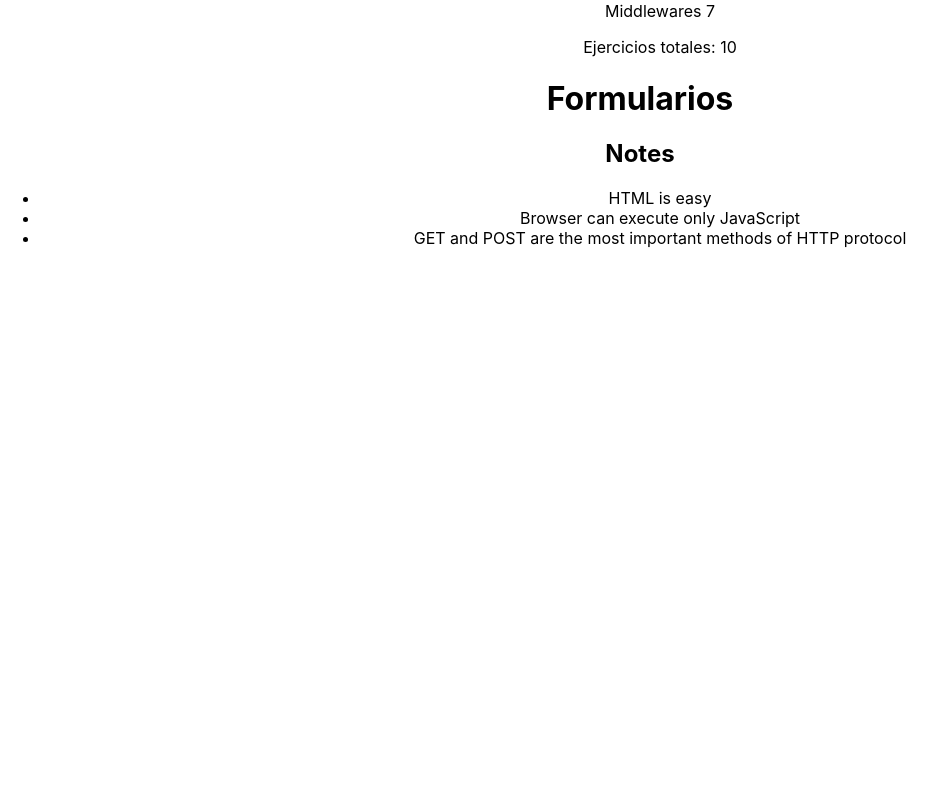
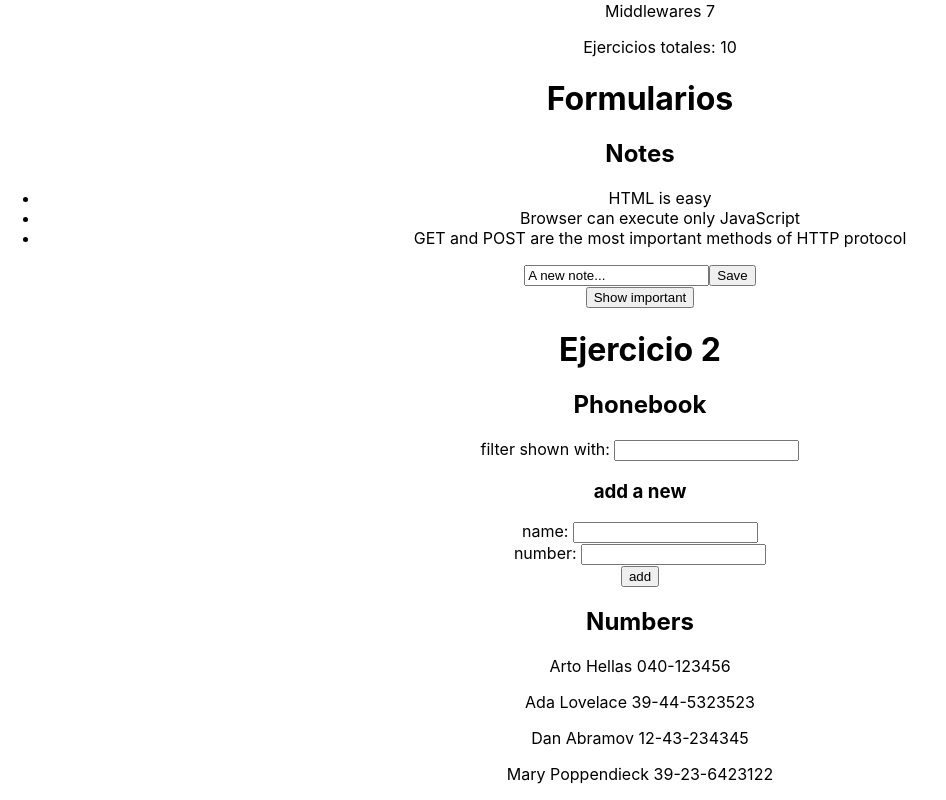
Before and after one commit to nicolasdev97/fullstack-bootcamp, a React (Create React App) app in the folder comunicandose-con-el-servidor/: page / in a window 1280 px wide. Shown: the part 540-1340 px from the top of the page, without its empty margins (0-946 px from the left). Before the commit the page ends 804 px from the top, so only its background shows below. Built offline with nearby package versions, Linux system fonts and the light colour scheme.

Commit message:
Ejercicio 2 de los formularios.

```diff
--- a/comunicandose-con-el-servidor/src/App.js
+++ b/comunicandose-con-el-servidor/src/App.js
@@ -3,6 +3,7 @@ import Note from "./renderizar-coleccion-modulos/Note";
 import AppEjercicio1 from "./ejercicio1/AppEjercicio1";
 import Courses from "./ejercicio1/Courses";
 import AppFormularios from "./formularios/AppFormularios";
+import AppAgendaTelefonica from "./ejercicio2/AppAgendaTelefonica";
 
 const App = ({ notes }) => {
   return (
@@ -17,6 +18,8 @@ const App = ({ notes }) => {
       <AppEjercicio1 courses={Courses} />
       <h1>Formularios</h1>
       <AppFormularios notes={notes} />
+      <h1>Ejercicio 2</h1>
+      <AppAgendaTelefonica />
     </div>
   );
 };
--- /dev/null
+++ b/comunicandose-con-el-servidor/src/ejercicio2/AppAgendaTelefonica.js
@@ -0,0 +1,75 @@
+import { useState } from "react";
+import Filter from "./Filter";
+import PersonForm from "./PersonForm";
+import Persons from "./Persons";
+
+const AppAgendaTelefonica = () => {
+  const [persons, setPersons] = useState([
+    { name: "Arto Hellas", number: "040-123456", id: 1 },
+    { name: "Ada Lovelace", number: "39-44-5323523", id: 2 },
+    { name: "Dan Abramov", number: "12-43-234345", id: 3 },
+    { name: "Mary Poppendieck", number: "39-23-6423122", id: 4 },
+  ]);
+  const [newName, setNewName] = useState("");
+  const [newPhone, setNewPhone] = useState("");
+
+  const addPerson = (event) => {
+    console.log("Name added");
+    event.preventDefault();
+    const personObject = {
+      name: newName,
+      number: newPhone,
+    };
+    if (newName.trim() !== "" && newPhone.trim() !== "") {
+      if (persons.some((person) => person.name === newName)) {
+        alert(`${newName} is already added to phonebook`);
+      } else {
+        setPersons([...persons, personObject]);
+        setNewName("");
+        setNewPhone("");
+      }
+    } else {
+      alert("Name and phone number cannot be empty");
+    }
+  };
+
+  const handleNameChange = (event) => {
+    console.log(event.target.value);
+    setNewName(event.target.value);
+  };
+
+  const handlePhoneChange = (event) => {
+    console.log(event.target.value);
+    setNewPhone(event.target.value);
+  };
+
+  const [filter, setFilter] = useState("");
+
+  const handleFilterChange = (event) => {
+    console.log(event.target.value);
+    setFilter(event.target.value);
+  };
+
+  const filteredPersons = persons.filter((person) =>
+    person.name.includes(filter)
+  );
+
+  return (
+    <div>
+      <h2>Phonebook</h2>
+      <Filter filter={filter} handleFilterChange={handleFilterChange} />
+      <h3>add a new</h3>
+      <PersonForm
+        addPerson={addPerson}
+        newName={newName}
+        handleNameChange={handleNameChange}
+        newPhone={newPhone}
+        handlePhoneChange={handlePhoneChange}
+      />
+      <h2>Numbers</h2>
+      <Persons filteredPersons={filteredPersons} persons={persons} />
+    </div>
+  );
+};
+
+export default AppAgendaTelefonica;
--- /dev/null
+++ b/comunicandose-con-el-servidor/src/ejercicio2/Filter.js
@@ -0,0 +1,9 @@
+const Filter = ({ filter, handleFilterChange }) => {
+  return (
+    <div>
+      filter shown with: <input value={filter} onChange={handleFilterChange} />
+    </div>
+  );
+};
+
+export default Filter;
--- /dev/null
+++ b/comunicandose-con-el-servidor/src/ejercicio2/PersonForm.js
@@ -0,0 +1,23 @@
+const PersonForm = ({
+  addPerson,
+  newName,
+  handleNameChange,
+  newPhone,
+  handlePhoneChange,
+}) => {
+  return (
+    <form onSubmit={addPerson}>
+      <div>
+        name: <input value={newName} onChange={handleNameChange} />
+      </div>
+      <div>
+        number: <input value={newPhone} onChange={handlePhoneChange} />
+      </div>
+      <div>
+        <button type="submit">add</button>
+      </div>
+    </form>
+  );
+};
+
+export default PersonForm;
--- /dev/null
+++ b/comunicandose-con-el-servidor/src/ejercicio2/Persons.js
@@ -0,0 +1,19 @@
+const Persons = ({ filteredPersons, persons }) => {
+  return (
+    <div>
+      {filteredPersons.length > 0
+        ? filteredPersons.map((person) => (
+            <p key={person.name}>
+              {person.name} {person.number}
+            </p>
+          ))
+        : persons.map((person) => (
+            <p key={person.name}>
+              {person.name} {person.number}
+            </p>
+          ))}
+    </div>
+  );
+};
+
+export default Persons;
--- a/comunicandose-con-el-servidor/src/formularios/AppFormularios.js
+++ b/comunicandose-con-el-servidor/src/formularios/AppFormularios.js
@@ -3,15 +3,44 @@ import Note from "./Note";
 
 const AppFormularios = (props) => {
   const [notes, setNotes] = useState(props.notes);
+  const [newNote, setNewNote] = useState("A new note...");
+  const [showAll, setShowAll] = useState(true);
+
+  const addNote = (event) => {
+    console.log("Note added");
+    event.preventDefault();
+    const noteObject = {
+      id: notes.length + 1,
+      content: newNote,
+      important: Math.random() < 0.5,
+    };
+    // setNotes(notes.concat(noteObject));
+    setNotes([...notes, noteObject]);
+    setNewNote("A new note...");
+  };
+
+  const handleNoteChange = (event) => {
+    console.log(event.target.value);
+    setNewNote(event.target.value);
+  };
+
+  const notesToShow = showAll ? notes : notes.filter((note) => note.important);
 
   return (
     <>
       <h2>Notes</h2>
       <ul>
-        {notes.map((note) => (
+        {notesToShow.map((note) => (
           <Note key={note.id} note={note} />
         ))}
       </ul>
+      <form onSubmit={addNote}>
+        <input type="text" value={newNote} onChange={handleNoteChange} />
+        <button type="submit">Save</button>
+      </form>
+      <button onClick={() => setShowAll(!showAll)}>
+        Show {showAll ? "important" : "all"}
+      </button>
     </>
   );
 };
```
